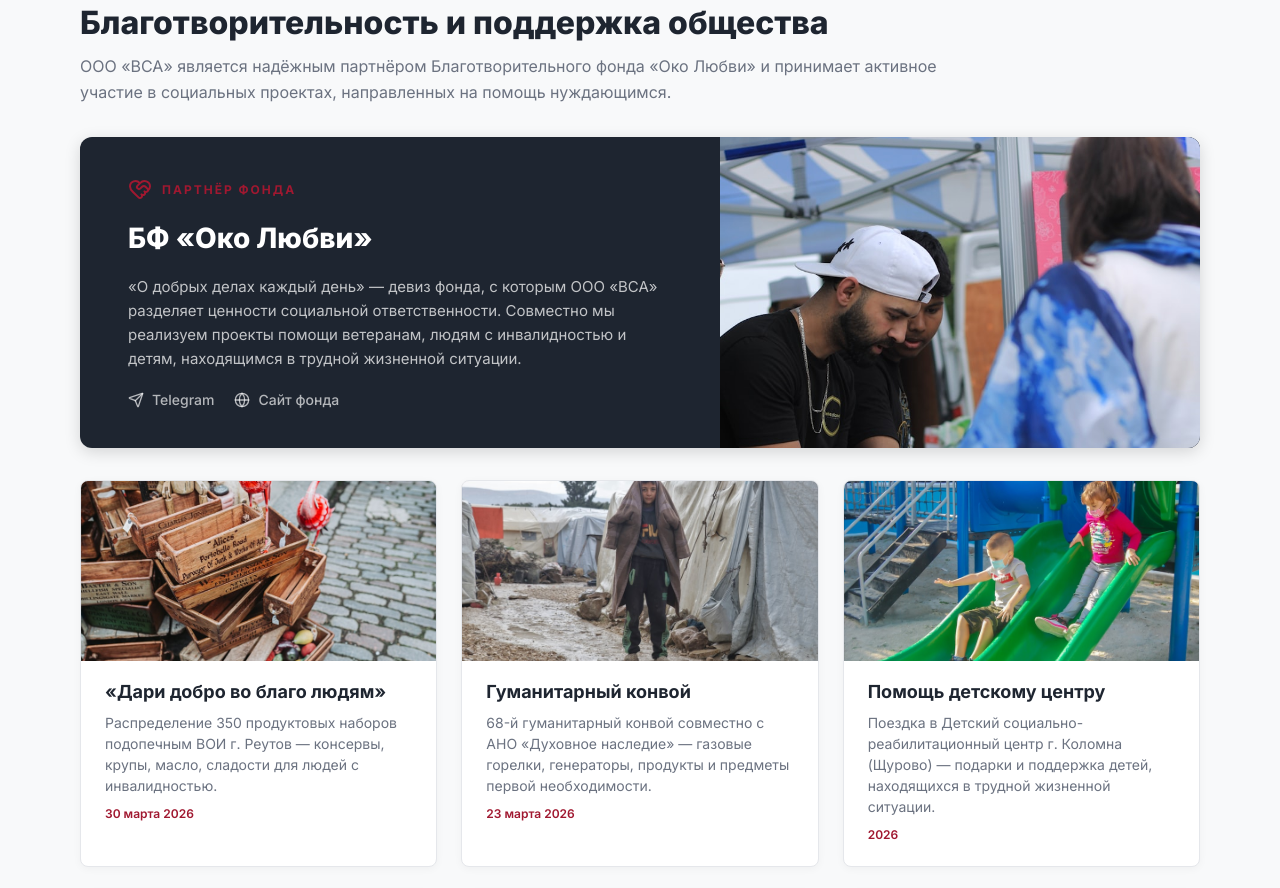
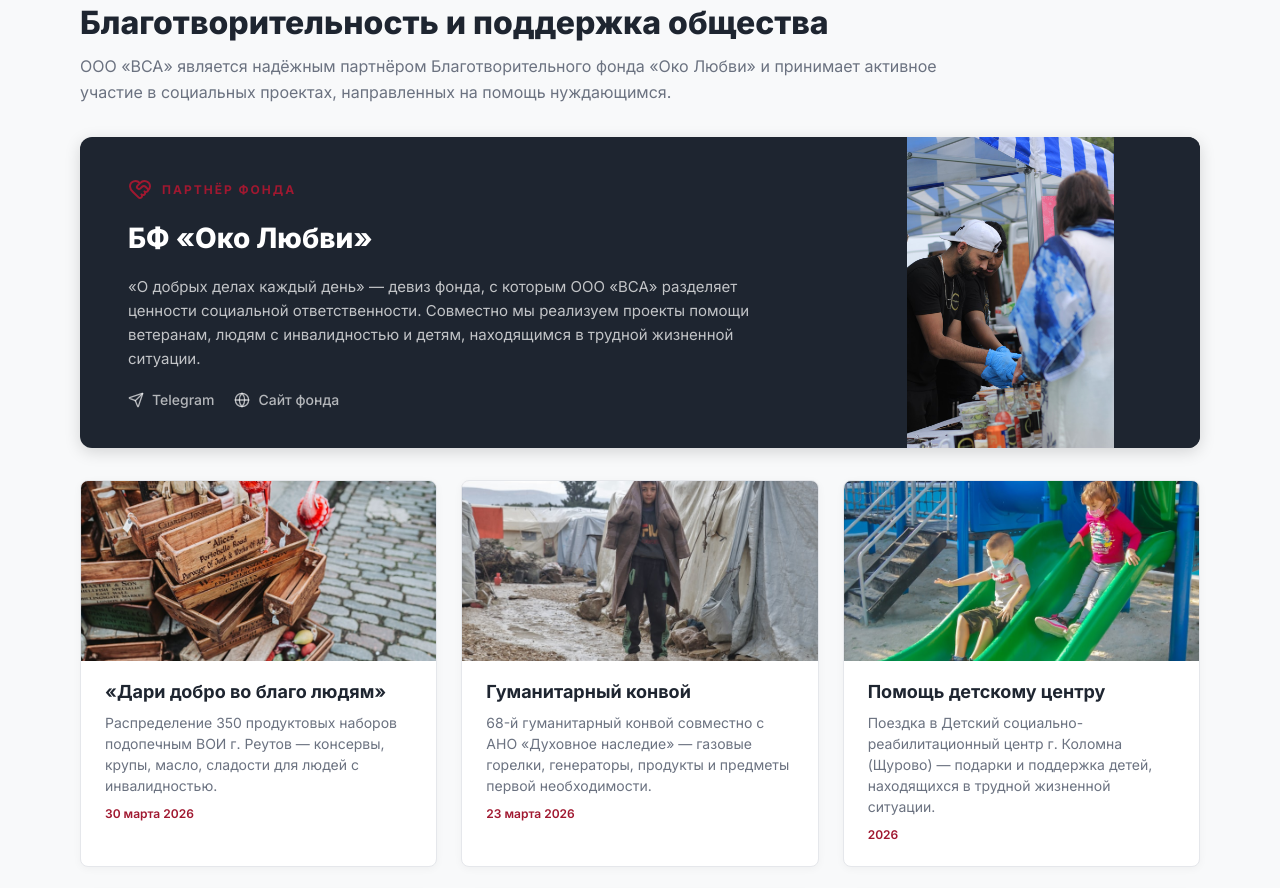
Before and after one commit to niksnsi0072-collab/vsa-site, a website: page csr.html in a window 1280 px wide. Shown: the part 1471-2359 px from the top of the page. Drawn offline with nearby package versions, Linux system fonts and the light colour scheme; grey boxes are pictures that could not be loaded.

Commit message:
fix(csr): баннер Око Любви — contain вместо cover, чтобы фото не обрезалось

```diff
--- a/csr.html
+++ b/csr.html
@@ -212,7 +212,7 @@
                         </a>
                     </div>
                 </div>
-                <div class="csr-partner-banner__image" style="background-image: url('images/csr-banner.jpg'); background-size: cover; background-position: 50% 25%;"></div>
+                <div class="csr-partner-banner__image" style="background-image: url('images/csr-banner.jpg');"></div>
             </div>
 
             <!-- Charity Grid -->
--- a/css/style.css
+++ b/css/style.css
@@ -4236,11 +4236,11 @@ img {
 }
 
 .csr-partner-banner__image {
-    width: 480px;
-    min-width: 480px;
+    width: 380px;
+    min-width: 380px;
     align-self: stretch;
-    background-color: #374151;
-    background-size: cover;
+    background-color: #1E2530;
+    background-size: contain;
     background-position: center;
     background-repeat: no-repeat;
 }
```
